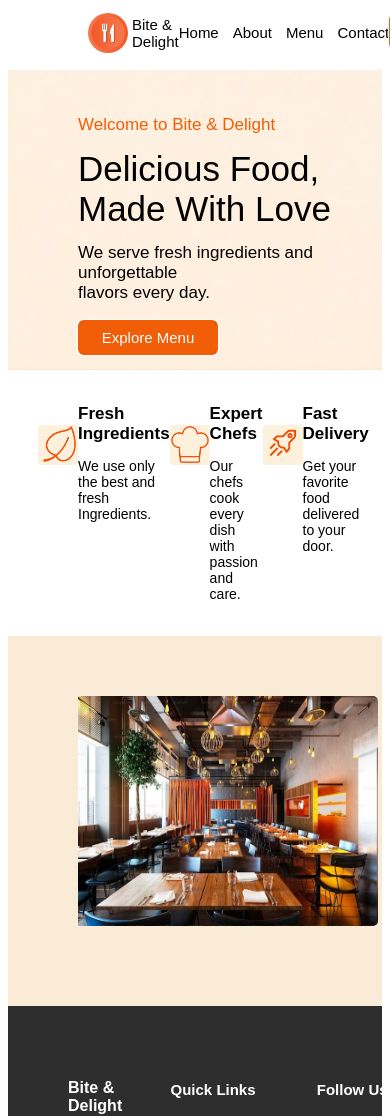
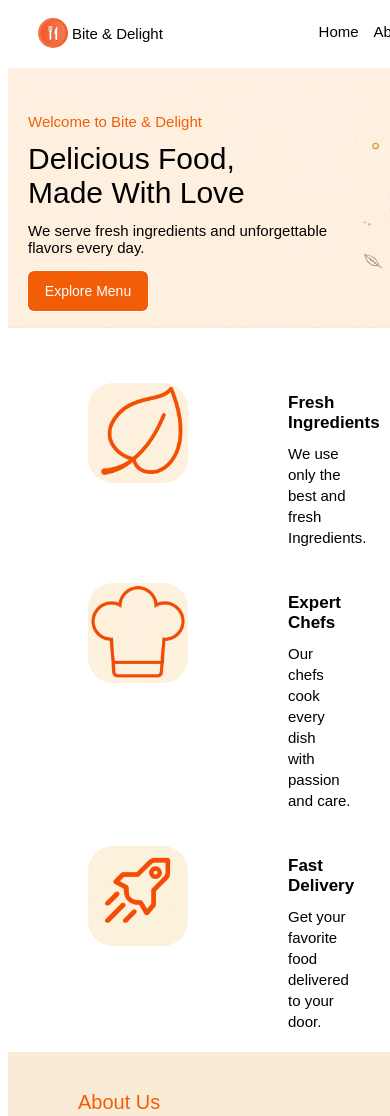
Before and after one commit to martha499eid/Bite-Delight, a plain HTML site: page index.html in a window 390 px wide. Shown: the top 1116 px of the page. Drawn offline with Linux system fonts and the light colour scheme; a web font is replaced by a local one.

Commit message:
add responsive max-width 480

```diff
--- a/style.css
+++ b/style.css
@@ -288,6 +288,10 @@ h1 {
 }
 
 @media (max-width: 1024px) {
+.line2 {
+    display: none;
+}
+
 .navbar img {
     padding-left: 100px;
     padding-top: 0px;
@@ -499,5 +503,192 @@ h1 {
 }
 
 @media (max-width: 480px) {
+.btn-order {
+    display: none;
+}
+
+.navbar a {
+    font-size: 15px;
+    padding-left: 10px;
 
 }
+
+.logo span {
+    font-size: 15px;
+}
+
+.navbar img {
+    width: 30px;
+    height: 30px;
+    padding-left: 20px;
+}
+
+.navbar-header {
+    margin-right: -150px;
+    gap: 5px;
+}
+
+.navbar-header {
+    font-size: 15px;
+}
+
+.hero {
+    height: 260px;
+    width: 635px;
+}
+
+#home p {
+    padding-left: 20px;
+    font-size: 15px;
+}
+
+h1 {
+    padding-left: 20px;
+    font-size: 30px;
+}
+
+.btn-explore {
+    margin-left: 20px;
+    font-size: 14px;
+    width: 120px;
+    height: 40px;
+}
+
+.features {
+    display: flex;
+    flex-direction: column;
+}
+
+.features img {
+    width: 100px;
+    height: 100px;
+    object-fit: cover;
+    border-radius: 25px;
+    flex-shrink: 0;
+}
+
+.feature {
+    margin-top: -90px;
+    min-height: 100px;
+    margin-left: 180px;
+}
+
+.feature h2 {
+    margin: 0 0 10px;
+    margin-left: 70px;
+    font-size: 17px;
+}
+
+.feature p {
+    line-height: 1.4;
+    margin: 0px;
+    font-size: 15px;
+    margin-left: 70px
+}
+
+.features article {
+    margin-right: 0px;
+}
+
+.images img {
+    margin-left: 50px;
+}
+
+.line {
+    display: none;
+}
+
+.line2 {
+    display: block;
+    margin-top: 10px;
+    width: 400px;
+    align-content: center;
+    margin-left: 80px;
+}
+
+.about-section {
+    display: grid;
+    grid-template-columns: 1fr;
+    justify-items: start;
+    grid-template-areas:
+        "subtitle"
+        "title"
+        "image"
+        "desc"
+        "button";
+    width: 630px;
+    height: 800px;
+}
+
+.subtitle-about {
+    grid-area: subtitle;
+}
+
+.about-section h2 {
+    grid-area: title;
+    padding-left: 70px;
+    font-size: 30px;
+    line-height: 1.3;
+    margin-top: -20px;
+}
+
+.about-section p {
+    padding-left: 70px;
+    font-size: 20px;
+    line-height: 1;
+    margin-top: 0px;
+}
+
+.about-section img {
+    grid-area: image;
+    width: 100%;
+    max-width: 500px;
+    height: 300px;
+    margin: 15px 0;
+    margin-top: -20px;
+}
+
+.subtitle-about2 {
+    grid-area: desc;
+    margin-right: 30px;
+    margin-top: -20px;
+}
+
+.btn-read-more {
+    grid-area: button;
+    justify-self: center;
+    margin-left: 100px;
+    margin-top: 5px;
+    width: 180px;
+    height: 55px;
+    font-size: 20px;
+}
+
+.about-section .text {
+    display: contents;
+}
+
+#content {
+    height: 450px;
+    width: 630px;
+}
+
+.footer-link {
+    display: flex;
+    flex-direction: column;
+}
+
+.footer-links {
+    margin-top: 15px;
+}
+
+.footer-links1 {
+    margin-top: 15px;
+    margin-left: -40px;
+}
+
+.icons-social-media  {
+    gap: 20px;
+    padding-right: 300px;
+}
+}
```
